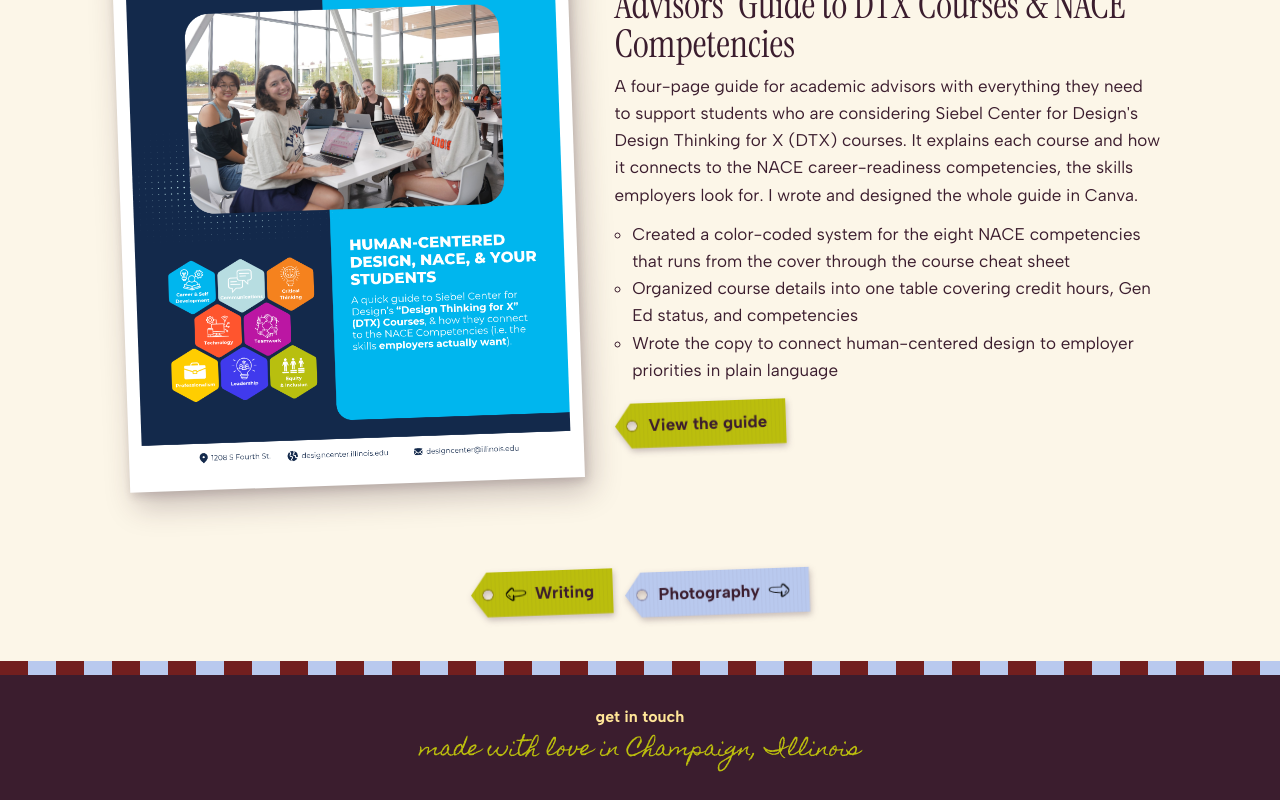
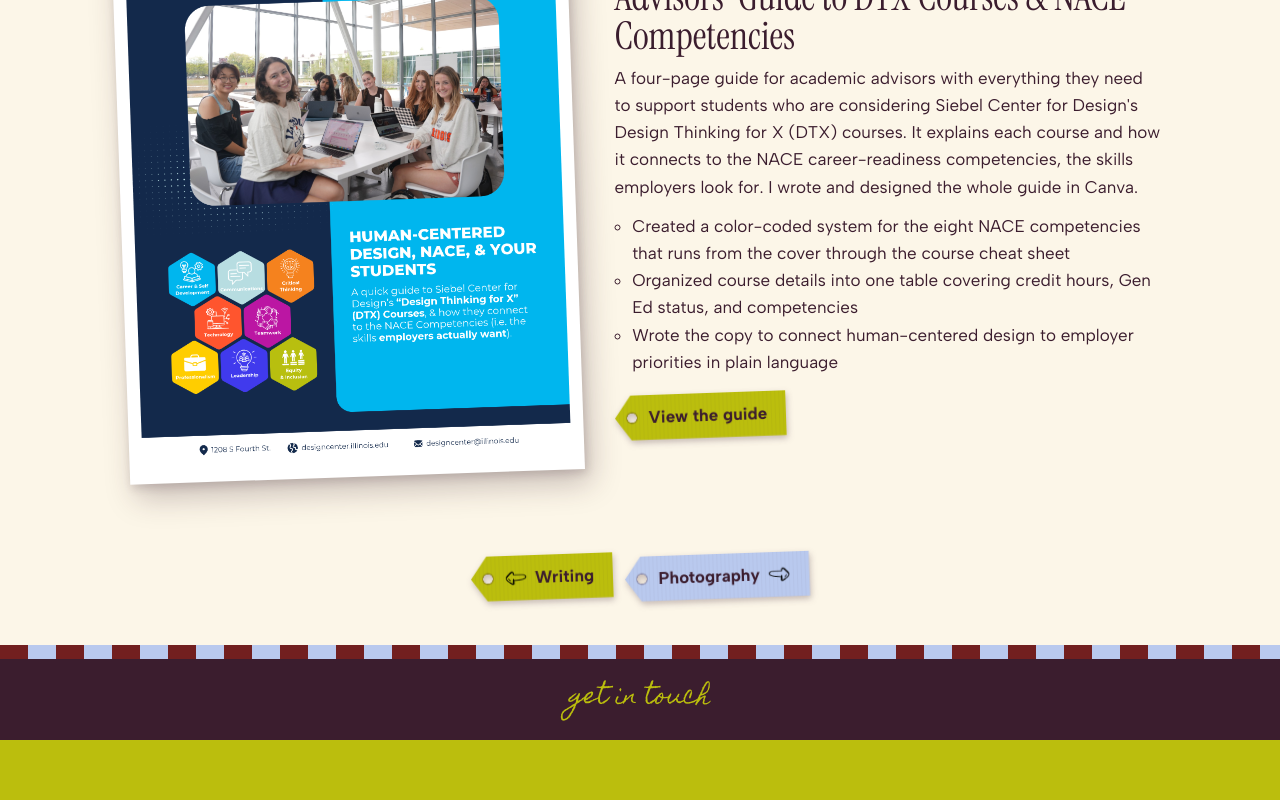
Before and after one commit to meganeday/new-portfolio, a Next.js app in the folder megan-portfolio/: page /skills/graphic-design in a window 1280 px wide. Shown: the part 1994-2794 px from the top of the page. After the commit the page ends 2734 px from the top, so only its background shows below. Built offline with nearby package versions, Linux system fonts and the light colour scheme.

Commit message:
footer adjustments and spacing debug

```diff
--- a/megan-portfolio/src/app/page.js
+++ b/megan-portfolio/src/app/page.js
@@ -98,7 +98,7 @@
           </div>
         </div>
       </section>
-      <footer>made with love in Champaign, Illinois</footer>
+      <footer>© Megan Hubbert, 2026</footer>
     </>
   );
 }
--- a/megan-portfolio/src/app/skills/[slug]/page.js
+++ b/megan-portfolio/src/app/skills/[slug]/page.js
@@ -136,8 +136,7 @@
 
       <div className="awning t" aria-hidden="true"></div>
       <footer>
-        <Link className="foot-link" href="/#touch">get in touch</Link>
-        made with love in Champaign, Illinois
+        <Link className="crumb" href="/#touch">get in touch</Link>
       </footer>
     </>
   );
--- a/megan-portfolio/src/app/styles/base.css
+++ b/megan-portfolio/src/app/styles/base.css
@@ -110,13 +110,9 @@
 
 .wrap {
   max-width: 1080px;
-  margin: 2rem auto;
+  margin: 1.5rem auto 2rem;
   padding: 0 1.25rem;
 }
-
-/* .wrap h1 {
-  color: var(--butter);
-} */
 
 .script {
   font-family: var(--hand);
--- a/megan-portfolio/src/app/styles/components.css
+++ b/megan-portfolio/src/app/styles/components.css
@@ -253,24 +253,15 @@
   background: var(--plum);
   color: var(--moss);
   text-align: center;
-  padding: 1.5rem 1rem 2rem;
+  /* even padding and a tight line height keep the handwriting centered;
+     the script font's tall letter box makes the usual 1.6 float it */
+  padding: 1.75rem 1rem;
   font-family: var(--hand);
   font-size: 1.3rem;
+  line-height: 1.2;
 }
 
-.foot-link {
-  display: block;
-  width: fit-content;
-  margin: 0.5rem auto;
-  color: var(--butter);
-  font: 700 1rem var(--sans);
-  text-underline-offset: 4px;
+footer .crumb {
+  margin-bottom: 0; /* the back-link style adds space below, which lifts it off-center here */
+  text-align: center;
 }
-
-.foot-link:hover {
-  color: var(--peri);
-}
-
-.foot-link:focus-visible {
-  outline-color: var(--butter);
-}
--- a/megan-portfolio/src/app/styles/gallery.css
+++ b/megan-portfolio/src/app/styles/gallery.css
@@ -3,6 +3,7 @@
 .gallery {
   columns: 3 280px;
   column-gap: 1.75rem;
+  margin-top: 4.5rem;
 }
 
 .shot {
--- a/megan-portfolio/src/app/styles/skill-page.css
+++ b/megan-portfolio/src/app/styles/skill-page.css
@@ -3,7 +3,7 @@
 .crumb {
   display: inline-block;
   margin-bottom: 1rem;
-  font: 700 1.4rem/1 var(--hand);
+  font: 1.4rem/1 var(--hand);
   color: var(--moss);
   width: 100%;
   text-align: right;
```
